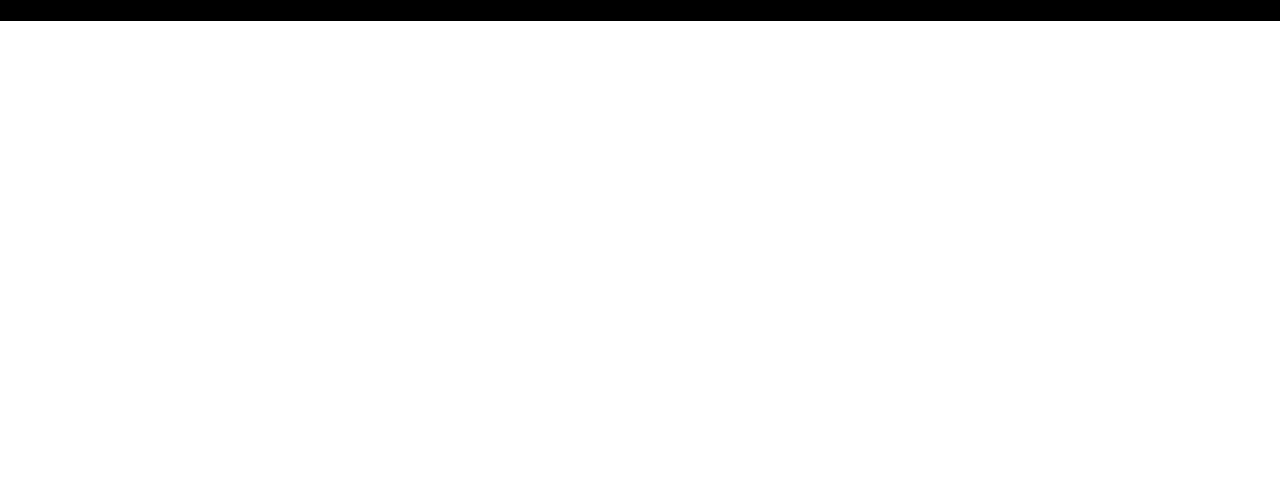
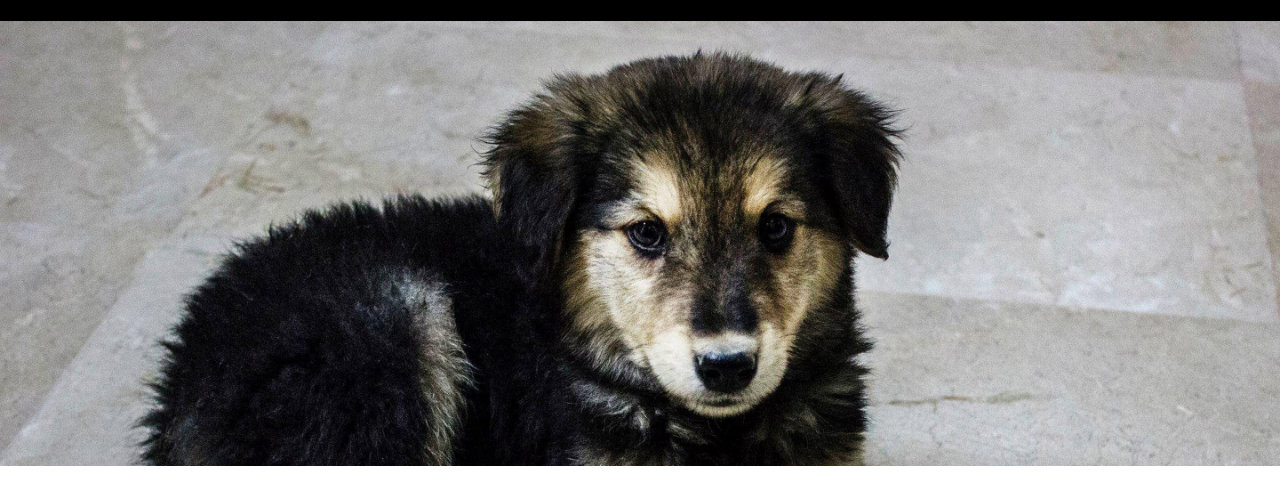
Before and after one commit to Narile86/animal-shelter, a plain HTML site: page index.html in a window 1280 px wide. Shown: the part 62-566 px from the top of the page. Drawn offline with Linux system fonts and the light colour scheme.

Commit message:
add img of a dog

```diff
--- a/css/sytle.css
+++ b/css/sytle.css
@@ -12,3 +12,7 @@
 .header img {
     width: 100px;
 }
+
+.dog img {
+    width: 100%;
+}
--- a/index.html
+++ b/index.html
@@ -10,5 +10,9 @@
     <div class="header">
         <img src="img/rescuelogo.png" alt="">
     </div>
+
+    <div class="dog">
+        <img src="img/dog.jpg" alt="">
+    </div>
 </body>
 </html>
```
Also changed, not shown: img/dog.jpg (added).
